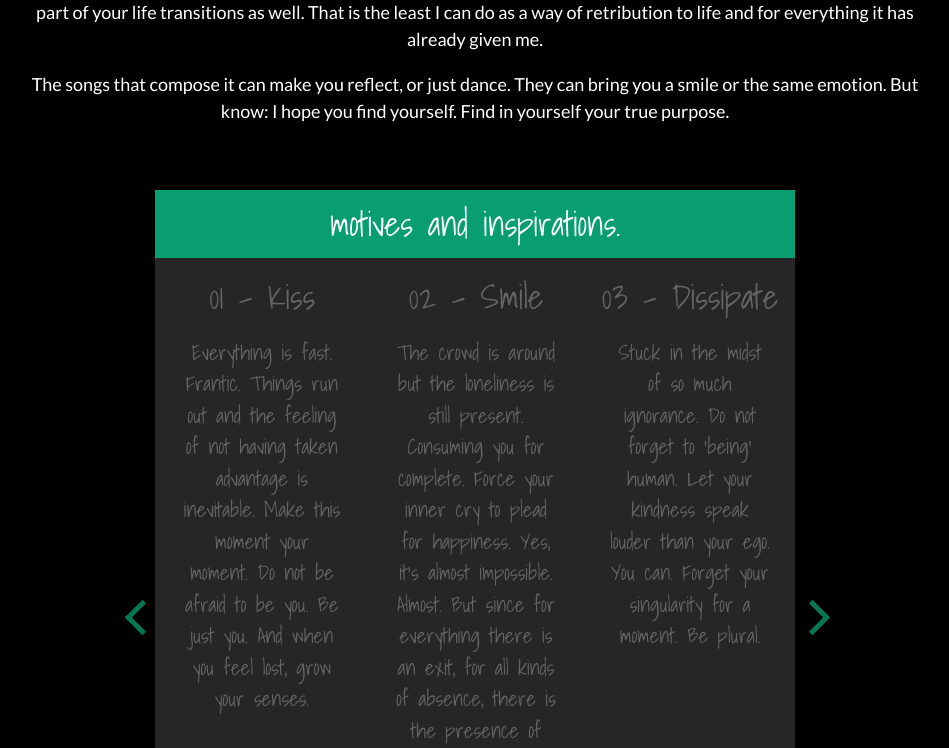
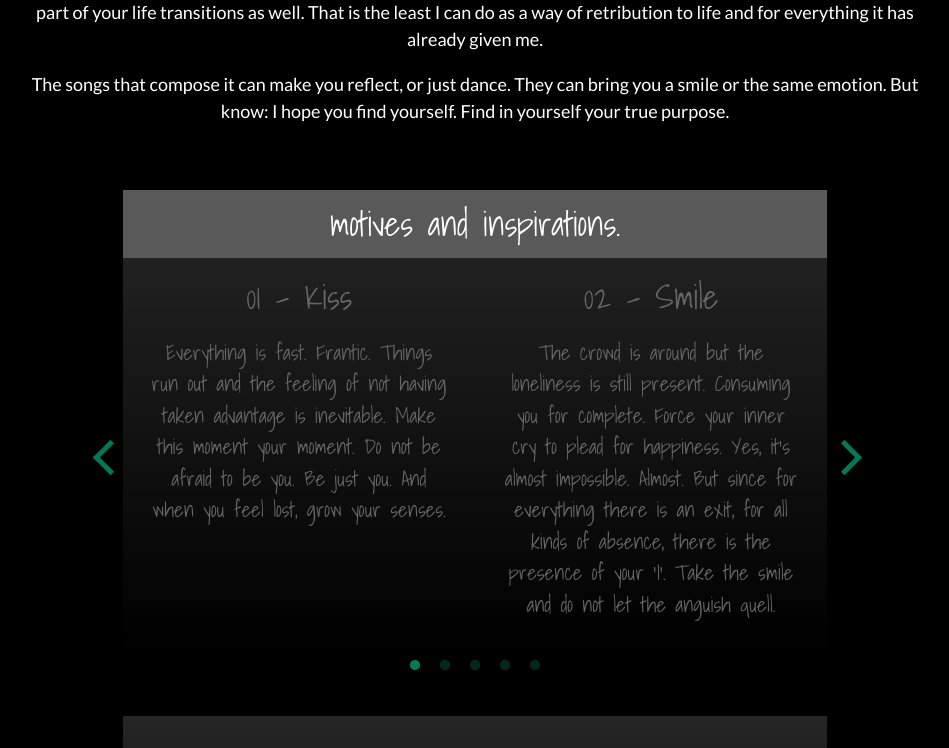
Before and after one commit to rodolfoduart3/mplanet, a PHP site: page / in a window 1280 px wide. Shown: the part 1563-2311 px from the top of the page, without its empty margins (165-1114 px from the left). Run offline with PHP 8.4, Linux system fonts and the light colour scheme; some libraries are stand-ins or nearby versions; grey boxes are pictures that could not be loaded.

Commit message:
Updating translation files / Other visual changes

```diff
--- a/css/sass/_album.scss
+++ b/css/sass/_album.scss
@@ -20,6 +20,15 @@ h3.title-section {
     padding: 6px;
     @include box-shadow(inset 0 0 10px $extraColor);
   }
+  &.footer-box {
+    width: 47%;
+    float: left;
+    margin-right: 15px;
+    @include mq('mobile') {
+      width: 95%;
+      margin: 0;
+    }
+  }
 }
 
 .album-description {
@@ -31,17 +40,17 @@ h3.title-section {
 }
 
 .musics {
-  background: lighten($primaryColor, 15%);
+  @include linearGradient(lighten($primaryColor, 15%), $primaryColor);
   color: darken($secondColor, 60%);
   margin: 65px auto;
   text-align: center;
-  width: 50%;
+  width: 55%;
   @include mq('mobile') {
     color: $secondColor;
     width: 90%;
   }
   .title-section {
-    background: $extraColor;
+    background: lighten($primaryColor, 35%);
     font-family: $font3;
     color: $secondColor;
     line-height: 2;
@@ -95,3 +104,25 @@ h3.title-section {
     }
   }
 }
+
+.production-block {
+  width: 55%;
+  height: 250px;
+  padding: 20px;
+  margin-bottom: 20px;
+  text-align: center;
+  font-family: $font3;
+  font-size: 20px;
+  color: $secondColor;
+  @include linearGradient(lighten($primaryColor, 15%), $primaryColor);
+  .title {
+    font-size: 40px;
+  }
+  @include mq('mobile') {
+    color: $secondColor;
+    width: 90%;
+    .title {
+      font-size: 35px;
+    }
+  }
+}
--- a/css/sass/_elements.scss
+++ b/css/sass/_elements.scss
@@ -80,6 +80,14 @@ nav {
   @include mq('mobile') {
     min-height: 300px;
   }
+  &.footer-parallax {
+    @include mq('mobile') {
+      height: 1080px;
+      .section {
+        top: 0;
+      }
+    }
+  }
 }
   .parallax-container .section {
     width: 100%;
--- a/css/sass/_variables.scss
+++ b/css/sass/_variables.scss
@@ -120,6 +120,17 @@ $breakpoints: (
 	}
 }
 
+@mixin linearGradient($top, $bottom) {
+  background: $top;
+  background: -moz-linear-gradient(top, $top 0%, $bottom 100%);
+  background: -webkit-gradient(linear, left top, left bottom, color-stop(0%, $top), color-stop(100%, $bottom));
+  background: -webkit-linear-gradient(top, $top 0%, $bottom 100%);
+  background: -o-linear-gradient(top, $top 0%, $bottom 100%);
+  background: -ms-linear-gradient(top, $top 0%, $bottom 100%);
+  background: linear-gradient(to bottom, $top 0%, $bottom 100%);
+  filter: progid:DXImageTransform.Microsoft.gradient( startColorstr='#{$top}', endColorstr='#{$bottom}',GradientType=0 );
+}
+
 %full {
 	float: left;
 	width: 100%;
--- a/index.php
+++ b/index.php
@@ -104,7 +104,6 @@
   <section class="container musics">
     <h4 class="center title-section"><?php echo $musics_title; ?></h4>
     <div class="row musics-description">
-
       <div class="col s12 m6">
         <div class="music-block">
           <h5 class="music-name"><?php echo $musics_track1_title; ?></h5>
@@ -159,34 +158,34 @@
           <p><?php echo $musics_track9_desc; ?></p>
         </div>
       </div>
+    </div>
+  </section>
 
-        <?php /*
-        <!-- <div class="col s12 m6">
-          <div class="music-block">
-            <h2 class="center brown-text"><i class="material-icons">group</i></h2>
-            <h5 class="music-name">Produção</h5>
-            <p class="light">
-              Criação, conceito, mixagem e masterização - Rodolfo Ferrarini.
-              Cover Art - Henrique Petrus / Fulano de Tal.
-              Gravadora - Trip to Enceladus.
-            </p>
-          </div>
-        </div> -->
-        */ ?>
-
+  <div class="container production-block">
+    <h5 class="title"><?php echo $production_title; ?></h5>
+    <ul>
+      <li><b><?php echo $production_item1 ?></b> - <?php echo $production_item2 ?></li>
+      <li><b><?php echo $production_coverArt1 ?></b> - <?php echo $production_coverArt2 ?></li>
+      <li><b><?php echo $production_label1 ?></b> - <?php echo $production_label2 ?></li>
+    </ul>
   </div>
 
-  </section>
-
-  <div class="parallax-container valign-wrapper">
+  <div class="parallax-container valign-wrapper footer-parallax">
     <div class="section no-pad-bot">
       <div class="container">
         <div class="row center">
-          <h5 class="header col s12 light">A modern responsive front-end framework based on Material Design</h5>
+          <div class="extern-players footer-box">
+            <h5><?php echo $moreMusic_soundcloud_footer; ?></h5>
+            <iframe width="100%" height="450" scrolling="no" frameborder="no" allow="autoplay" src="https://w.soundcloud.com/player/?url=https%3A//api.soundcloud.com/playlists/524398173&color=%23262626&auto_play=false&hide_related=false&show_comments=true&show_user=true&show_reposts=false&show_teaser=true&visual=true"></iframe>
+          </div>
+          <div class="extern-players footer-box">
+            <h5><?php echo $moreMusic_spotify_footer; ?></h5>
+            <iframe src="https://open.spotify.com/embed/album/6x67mVt9LX9j0JkcDR4qNh" width="100%" height="450" frameborder="0" allowtransparency="true" allow="encrypted-media"></iframe>
           </div>
         </div>
       </div>
-    <div class="parallax"><img src="img/background3.jpg" alt="Unsplashed background img 3"></div>
+    </div>
+    <div class="parallax"><img src="img/background1.jpg" alt="Unsplashed background img 3"></div>
   </div>
 
   <footer class="page-footer teal">
--- a/js/init.js
+++ b/js/init.js
@@ -15,20 +15,15 @@
     $('.musics-description').slick({
       arrows: true,
       infinite: true,
-      slidesToShow: 3,
-      slidesToScroll: 3,
+      slidesToShow: 2,
+      slidesToScroll: 2,
   		dots: true,
       speed: 500,
   		responsive: [{
   		  breakpoint: 1024,
   		  settings: {
-  			slidesToShow: 3
-  		  }
-  		},{
-  		  breakpoint: 994,
-  		  settings: {
-    			slidesToShow: 2,
-          slidesToScroll: 2
+    			slidesToShow: 1,
+          slidesToScroll: 1
   		  }
   		},{
         breakpoint: 768,
--- a/language/english.php
+++ b/language/english.php
@@ -79,4 +79,14 @@
   Ask. Search. Do not run away from imperfections.
   And the moment the darkness takes over, be light.";
 
+  $production_title = "Production";
+  $production_item1 = "Creation, concept, mixing and mastering";
+  $production_item2 = "Rodolfo Ferrarini";
+  $production_coverArt1 = "Cover Art";
+  $production_coverArt2 = "Fulano 1 / Fulano 2";
+  $production_label1 = "Record company";
+  $production_label2 = "Trip to Enceladus";
+
+  $moreMusic_soundcloud_footer = "Also listen to Soundcloud";
+  $moreMusic_spotify_footer = "This is my previous release";
 ?>
```
Also changed, not shown: language/portuguese.php (+11 -0 lines), css/style.css, img/background-footer.jpeg (deleted). Lines whose indentation alone changed are shown as unchanged.
